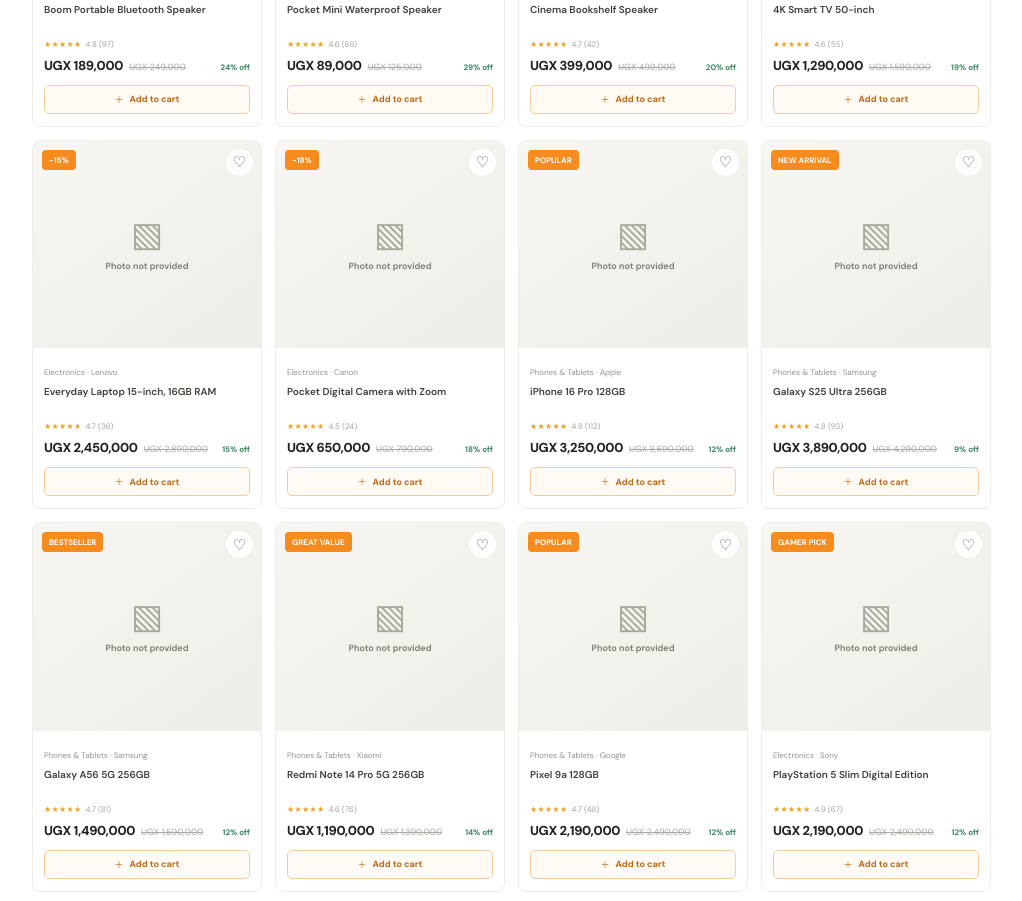
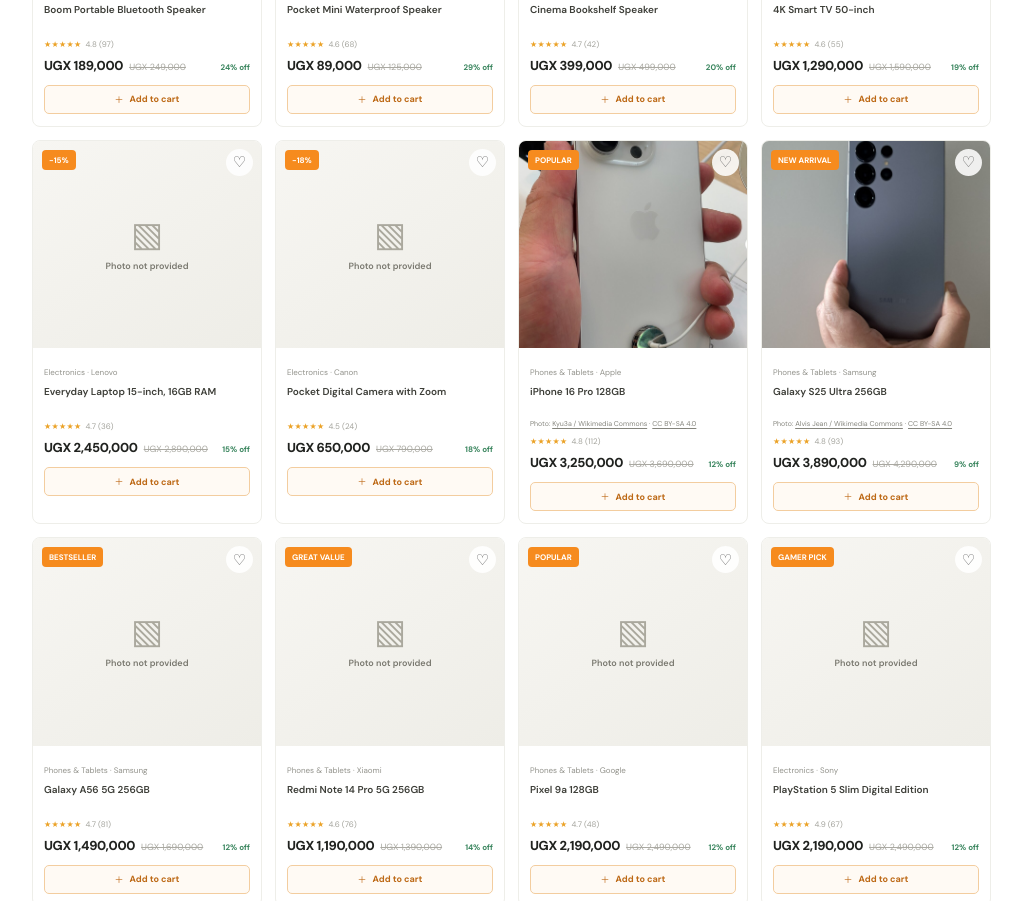
Before and after one commit to khadalah69/soko-market-ug, a website: page index.html in a window 1280 px wide. Shown: the part 2502-3403 px from the top of the page, without its empty margins (239-1261 px from the left). Drawn offline with Linux system fonts and the light colour scheme.

Commit message:
Add licensed authentic product photos

```diff
--- a/app.js
+++ b/app.js
@@ -17,8 +17,8 @@
   { id: "tv-a", name: "4K Smart TV 50-inch", category: "Electronics", brand: "Vision", price: 1290000, oldPrice: 1590000, rating: 4.6, reviews: 55, badge: "−19%", image: "", featured: 16 },
   { id: "laptop-a", name: "Everyday Laptop 15-inch, 16GB RAM", category: "Electronics", brand: "Lenovo", price: 2450000, oldPrice: 2890000, rating: 4.7, reviews: 36, badge: "−15%", image: "", featured: 17 },
   { id: "camera-a", name: "Pocket Digital Camera with Zoom", category: "Electronics", brand: "Canon", price: 650000, oldPrice: 790000, rating: 4.5, reviews: 24, badge: "−18%", image: "", featured: 18 },
-  { id: "iphone-16-a", name: "iPhone 16 Pro 128GB", category: "Phones & Tablets", brand: "Apple", price: 3250000, oldPrice: 3690000, rating: 4.8, reviews: 112, badge: "POPULAR", image: "", featured: 19 },
-  { id: "galaxy-s25-a", name: "Galaxy S25 Ultra 256GB", category: "Phones & Tablets", brand: "Samsung", price: 3890000, oldPrice: 4290000, rating: 4.8, reviews: 93, badge: "NEW ARRIVAL", image: "", featured: 20 },
+  { id: "iphone-16-a", name: "iPhone 16 Pro 128GB", category: "Phones & Tablets", brand: "Apple", price: 3250000, oldPrice: 3690000, rating: 4.8, reviews: 112, badge: "POPULAR", image: "assets/products/iphone-16-pro.jpg", photoCredit: "Kyu3a", photoSource: "https://commons.wikimedia.org/wiki/File:Back_of_iPhone_16_Pro_-_1.jpg", photoLicense: "CC BY-SA 4.0", photoLicenseUrl: "https://creativecommons.org/licenses/by-sa/4.0/", featured: 19 },
+  { id: "galaxy-s25-a", name: "Galaxy S25 Ultra 256GB", category: "Phones & Tablets", brand: "Samsung", price: 3890000, oldPrice: 4290000, rating: 4.8, reviews: 93, badge: "NEW ARRIVAL", image: "assets/products/galaxy-s25-ultra.jpg", photoCredit: "Alvis Jean", photoSource: "https://commons.wikimedia.org/wiki/File:Samsung_Galaxy_S25_Ultra_Titanium_Silverblue.jpg", photoLicense: "CC BY-SA 4.0", photoLicenseUrl: "https://creativecommons.org/licenses/by-sa/4.0/", featured: 20 },
   { id: "galaxy-a56-a", name: "Galaxy A56 5G 256GB", category: "Phones & Tablets", brand: "Samsung", price: 1490000, oldPrice: 1690000, rating: 4.7, reviews: 81, badge: "BESTSELLER", image: "", featured: 21 },
   { id: "redmi-note-14-a", name: "Redmi Note 14 Pro 5G 256GB", category: "Phones & Tablets", brand: "Xiaomi", price: 1190000, oldPrice: 1390000, rating: 4.6, reviews: 76, badge: "GREAT VALUE", image: "", featured: 22 },
   { id: "pixel-9a-a", name: "Pixel 9a 128GB", category: "Phones & Tablets", brand: "Google", price: 2190000, oldPrice: 2490000, rating: 4.7, reviews: 48, badge: "POPULAR", image: "", featured: 23 },
@@ -166,6 +166,9 @@
       <div class="product-info">
         <span class="product-category">${escapeHTML(product.category)} · ${escapeHTML(product.brand)}</span>
         <h3 class="product-name">${escapeHTML(product.name)}</h3>
+        ${product.photoCredit && product.photoSource && product.photoLicense && product.photoLicenseUrl
+    ? `<div class="photo-credit">Photo: <a href="${escapeHTML(product.photoSource)}" target="_blank" rel="noopener noreferrer">${escapeHTML(product.photoCredit)} / Wikimedia Commons</a> · <a href="${escapeHTML(product.photoLicenseUrl)}" target="_blank" rel="noopener noreferrer">${escapeHTML(product.photoLicense)}</a></div>`
+    : ""}
         <div class="product-rating"><span>★★★★★</span> ${product.rating} (${product.reviews})</div>
         <div class="price-row"><strong class="product-price">${formatPrice(product.price)}</strong><span class="old-price">${formatPrice(product.oldPrice)}</span><span class="discount">${Math.round((1 - product.price / product.oldPrice) * 100)}% off</span></div>
         <button class="add-button" type="button" data-add="${product.id}"><span aria-hidden="true">＋</span> Add to cart</button>
--- a/catalog-data.js
+++ b/catalog-data.js
@@ -1,4 +1,27 @@
 (() => {
+  const licensedProductPhotos = {
+    "Apple:iPhone 16 Pro": {
+      image: "assets/products/iphone-16-pro.jpg",
+      photoCredit: "Kyu3a",
+      photoSource: "https://commons.wikimedia.org/wiki/File:Back_of_iPhone_16_Pro_-_1.jpg",
+      photoLicense: "CC BY-SA 4.0",
+      photoLicenseUrl: "https://creativecommons.org/licenses/by-sa/4.0/"
+    },
+    "Samsung:Galaxy S25 Ultra": {
+      image: "assets/products/galaxy-s25-ultra.jpg",
+      photoCredit: "Alvis Jean",
+      photoSource: "https://commons.wikimedia.org/wiki/File:Samsung_Galaxy_S25_Ultra_Titanium_Silverblue.jpg",
+      photoLicense: "CC BY-SA 4.0",
+      photoLicenseUrl: "https://creativecommons.org/licenses/by-sa/4.0/"
+    },
+    "Nintendo:Switch OLED Model": {
+      image: "assets/products/nintendo-switch-oled.png",
+      photoCredit: "PantheraLeo1359531",
+      photoSource: "https://commons.wikimedia.org/wiki/File:Nintendo_Switch_%E2%80%93_OLED-Modell,_Konsole_und_Dock_20230506.png",
+      photoLicense: "CC BY 4.0",
+      photoLicenseUrl: "https://creativecommons.org/licenses/by/4.0/"
+    }
+  };
   const phoneModels = [
     ["Apple", "iPhone 16e", 2650000], ["Apple", "iPhone 16 Plus", 3590000],
     ["Apple", "iPhone 16 Pro", 3790000], ["Apple", "iPhone 16 Pro Max", 4490000],
@@ -107,6 +130,7 @@
         const model = models[modelIndex % models.length];
         const cycle = Math.floor(modelIndex / models.length);
         const [brand, name, basePrice] = model;
+        const photo = licensedProductPhotos[`${brand}:${name}`];
         const variantIndex = cycle % variants.length;
         const [variant, adjustment] = variants[variantIndex];
         const id = `generated-${String(products.length + 1).padStart(3, "0")}`;
@@ -121,7 +145,11 @@
           rating: Number((4.3 + ((products.length * 7) % 8) / 10).toFixed(1)),
           reviews: 18 + (products.length * 17) % 180,
           badge: products.length % 4 === 0 ? "POPULAR" : products.length % 7 === 0 ? "TOP RATED" : "GREAT PICK",
-          image: "",
+          image: photo?.image ?? "",
+          photoCredit: photo?.photoCredit ?? "",
+          photoSource: photo?.photoSource ?? "",
+          photoLicense: photo?.photoLicense ?? "",
+          photoLicenseUrl: photo?.photoLicenseUrl ?? "",
           featured: products.length + 27
         });
       }
--- a/index.html
+++ b/index.html
@@ -9,9 +9,9 @@
     <link rel="preconnect" href="https://fonts.googleapis.com">
     <link rel="preconnect" href="https://fonts.gstatic.com" crossorigin>
     <link href="https://fonts.googleapis.com/css2?family=DM+Sans:wght@400;500;600;700;800&family=Manrope:wght@400;500;600;700;800&display=swap" rel="stylesheet">
-    <link rel="stylesheet" href="styles.css?v=catalog-500-6">
-    <script src="catalog-data.js?v=catalog-500-6" defer></script>
-    <script src="app.js?v=catalog-500-6" defer></script>
+    <link rel="stylesheet" href="styles.css?v=licensed-product-photos-7">
+    <script src="catalog-data.js?v=licensed-product-photos-7" defer></script>
+    <script src="app.js?v=licensed-product-photos-7" defer></script>
   </head>
   <body>
     <div class="announcement">
--- a/styles.css
+++ b/styles.css
@@ -150,6 +150,8 @@
 .product-info { padding: 11px 11px 12px; }
 .product-category { color: #92928b; font-size: 8px; }
 .product-name { display: -webkit-box; min-height: 30px; margin: 5px 0 6px; overflow: hidden; color: #3d3e38; font-size: 10px; font-weight: 600; line-height: 1.45; -webkit-line-clamp: 2; -webkit-box-orient: vertical; }
+.photo-credit { margin: -2px 0 7px; color: #85857d; font-size: 7px; line-height: 1.4; }
+.photo-credit a { color: inherit; text-decoration: underline; text-underline-offset: 2px; }
 .product-rating { display: flex; align-items: center; gap: 4px; margin-bottom: 8px; color: #a3a39c; font-size: 8px; }
 .product-rating span { color: #eba227; letter-spacing: .04em; }
 .price-row { display: flex; align-items: baseline; gap: 6px; }
```
Also changed, not shown: README.md.
